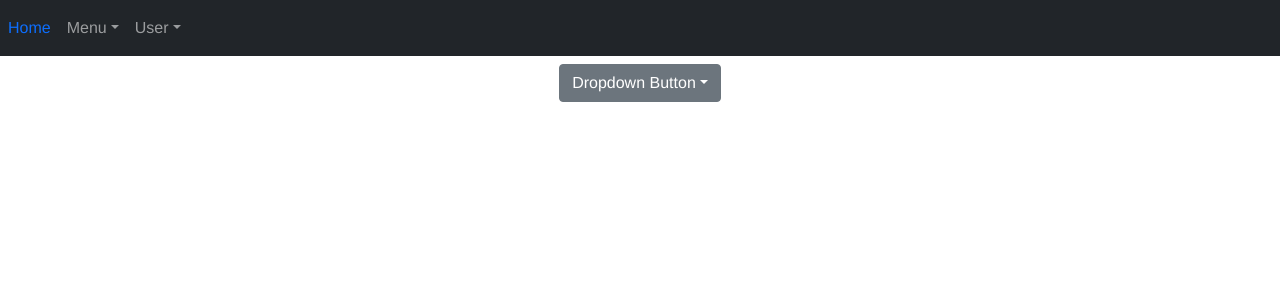
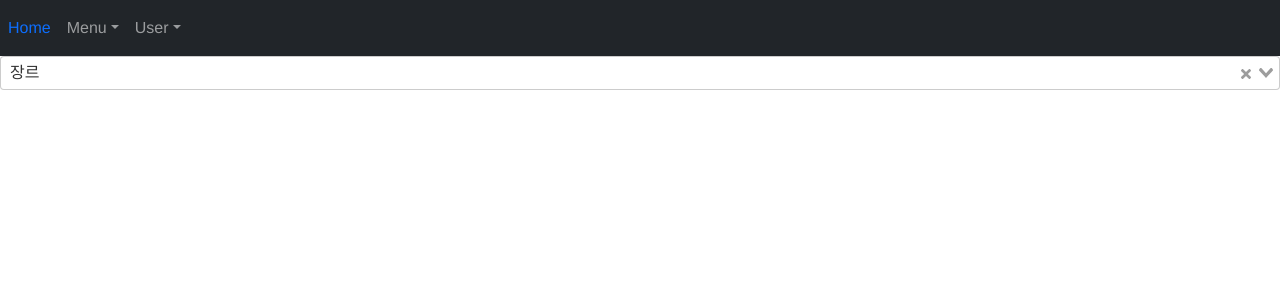
Before and after one commit to sangjinsu/ssafy6-movie-project-front, a Vue app: page /research in a window 1280 px wide. Shown: the top 300 px of the page. Built offline with nearby package versions, Linux system fonts and the light colour scheme; sample sign-in values are in the browser's storage.

Commit message:
feat: updaet research page and lastestMovies in vuex

```diff
--- a/package.json
+++ b/package.json
@@ -14,6 +14,7 @@
     "core-js": "^3.6.5",
     "vue": "^2.6.14",
     "vue-router": "^3.5.3",
+    "vue-select": "^3.16.0",
     "vuex": "^3.4.0"
   },
   "devDependencies": {
--- a/src/main.js
+++ b/src/main.js
@@ -3,10 +3,13 @@ import App from './App.vue'
 import store from './store'
 import router from './router'
 import { BootstrapVue } from 'bootstrap-vue'
+import vSelect from 'vue-select'
 
 import 'bootstrap/dist/css/bootstrap.css'
 import 'bootstrap-vue/dist/bootstrap-vue.css'
+import 'vue-select/dist/vue-select.css'
 
+Vue.component('v-select', vSelect)
 Vue.use(BootstrapVue)
 
 Vue.config.productionTip = false
--- a/src/store/index.js
+++ b/src/store/index.js
@@ -1,5 +1,6 @@
 import Vue from 'vue'
 import Vuex from 'vuex'
+import axios from 'axios'
 
 Vue.use(Vuex)
 
@@ -7,6 +8,7 @@ export default new Vuex.Store({
   state: {
     isLogin: !!localStorage.getItem('jwt'),
     token: localStorage.getItem('jwt'),
+    lastestMovies: null,
   },
   getters: {
     getToken(state) {
@@ -21,6 +23,9 @@ export default new Vuex.Store({
       }
       return config
     },
+    getLastestMovies(state) {
+      return state.lastestMovies
+    },
   },
   mutations: {
     LOGOUT(state) {
@@ -33,6 +38,9 @@ export default new Vuex.Store({
       state.isLogin = true
       localStorage.setItem('jwt', token)
     },
+    GET_LASTEST_MOVIES(state, lastestMovies) {
+      state.lastestMovies = lastestMovies
+    },
   },
   actions: {
     logout({ commit }) {
@@ -41,6 +49,21 @@ export default new Vuex.Store({
     login({ commit }, token) {
       commit('LOGIN', token)
     },
+    getLastestMovies({ commit }) {
+      axios({
+        method: 'get',
+        url: 'http://127.0.0.1:8000/movies',
+        headers: {
+          Authorization: `JWT ${this.state.token}`,
+        },
+      })
+        .then((res) => {
+          commit('GET_LASTEST_MOVIES', res.data)
+        })
+        .catch((err) => {
+          console.error(err)
+        })
+    },
   },
   modules: {},
 })
--- a/src/views/movies/Movies.vue
+++ b/src/views/movies/Movies.vue
@@ -9,6 +9,7 @@
 <script>
 import axios from 'axios'
 import MovieImage from '@/components/MovieImage.vue'
+import { mapGetters } from 'vuex';
 
 
 export default {
@@ -19,45 +20,35 @@ export default {
   data() {
     return {
       topMovies: null,
-      lastestMovies: null,
       likeMovies: null,
       pickMovies: null,
     }
   },
   computed: {
     movieLists(){
-      return [this.topMovies, this.lastestMovies, this.likeMovies, this.pickMovies]
-    }
+      return [this.topMovies, this.getLastestMovies, this.likeMovies, this.pickMovies]
+    },
+    ...mapGetters(['getLastestMovies'])
   },
   created() {
+    this.$store.dispatch('getLastestMovies')
     axios({
       method: 'get',
       url: 'http://127.0.0.1:8000/movies/top',
       headers: this.$store.getters['setToken']
     }).then(res => {
-      console.log(res.data)
       this.topMovies = res.data
     }).catch(err => {
       console.error(err)
     })
 
-    axios({
-      method: 'get',
-      url: 'http://127.0.0.1:8000/movies',
-      headers: this.$store.getters['setToken']
-    }).then(res => {
-      console.log(res.data)
-      this.lastestMovies = res.data
-    }).catch(err => {
-      console.error(err)
-    })
+    this.$store.dispatch('getLastestMovies')
 
     axios({
       method: 'get',
       url: 'http://127.0.0.1:8000/movies/like',
       headers: this.$store.getters['setToken']
     }).then(res => {
-      console.log(res.data)
       this.likeMovies = res.data
     }).catch(err => {
       console.error(err)
@@ -68,7 +59,6 @@ export default {
       url: 'http://127.0.0.1:8000/movies/pick',
       headers: this.$store.getters['setToken']
     }).then(res => {
-      console.log(res.data)
       this.pickMovies = res.data
     }).catch(err => {
       console.error(err)
--- a/src/views/movies/Research.vue
+++ b/src/views/movies/Research.vue
@@ -1,7 +1,8 @@
 <template>
   <div>
+    <!--
     <div>
-      <b-dropdown id="dropdown-1" text="Dropdown Button" class="m-md-2">
+      <b-dropdown  id="dropdown-1" text="Dropdown Button" class="m-md-2">
         <b-dropdown-item @click="research(28)">액션</b-dropdown-item>
         <b-dropdown-item @click="research(12)">모험</b-dropdown-item>
         <b-dropdown-item @click="research(16)">애니메이션</b-dropdown-item>
@@ -28,6 +29,14 @@
         alt="poster"
       />
     </div>
+    -->
+    <v-select v-model="selected" :options="options"></v-select>
+    <div v-for="movie in movies" :key="movie.id">
+      <img
+        :src="`https://image.tmdb.org/t/p/w200/${movie.poster_path}`"
+        alt="poster"
+      />
+    </div>
   </div>
 </template>
 
@@ -38,8 +47,34 @@ export default {
   name: "Research",
   data: function () {
     return {
-      Movies: null,
+      movies: this.$store.getters['getLastestMovies'],
+      selected: '장르',
+      options: [
+        {label: '액션', id: 28},
+        {label: '모험', id:12},
+        {label: '애니메이션', id:16},
+        {label: '범죄', id:80},
+        {label: '다큐멘터리', id:99},
+        {label: '드라마', id:18},
+        {label: '가족', id:10751},
+        {label: '판타지', id:14},
+        {label: '역사', id:36},
+        {label: '공포', id:27},
+        {label: '음악', id:10402},
+        {label: '미스터리', id:9648},
+        {label: '로맨스', id:10749},
+        {label: 'SF', id:878},
+        {label: 'TV 영화', id:10770},
+        {label: '스릴러', id:53},
+        {label: '전쟁', id:10752},
+        {label: '서부', id:37},
+      ]
     };
+  },
+  watch: {
+    selected(){
+      this.research(this.selected.id)
+    }
   },
   methods: {
     research: function (genres) {
@@ -49,8 +84,7 @@ export default {
         headers: this.$store.getters["setToken"],
       })
         .then((res) => {
-          console.log(res.data);
-          this.Movies = res.data;
+          this.movies = res.data;
         })
         .catch((err) => {
           console.log(err);
@@ -60,4 +94,5 @@ export default {
 };
 </script>
 
-<style scoped></style>
+<style scoped>
+</style>
```
Also changed, not shown: 1 other file (tests, documents, lock files or other folders).
